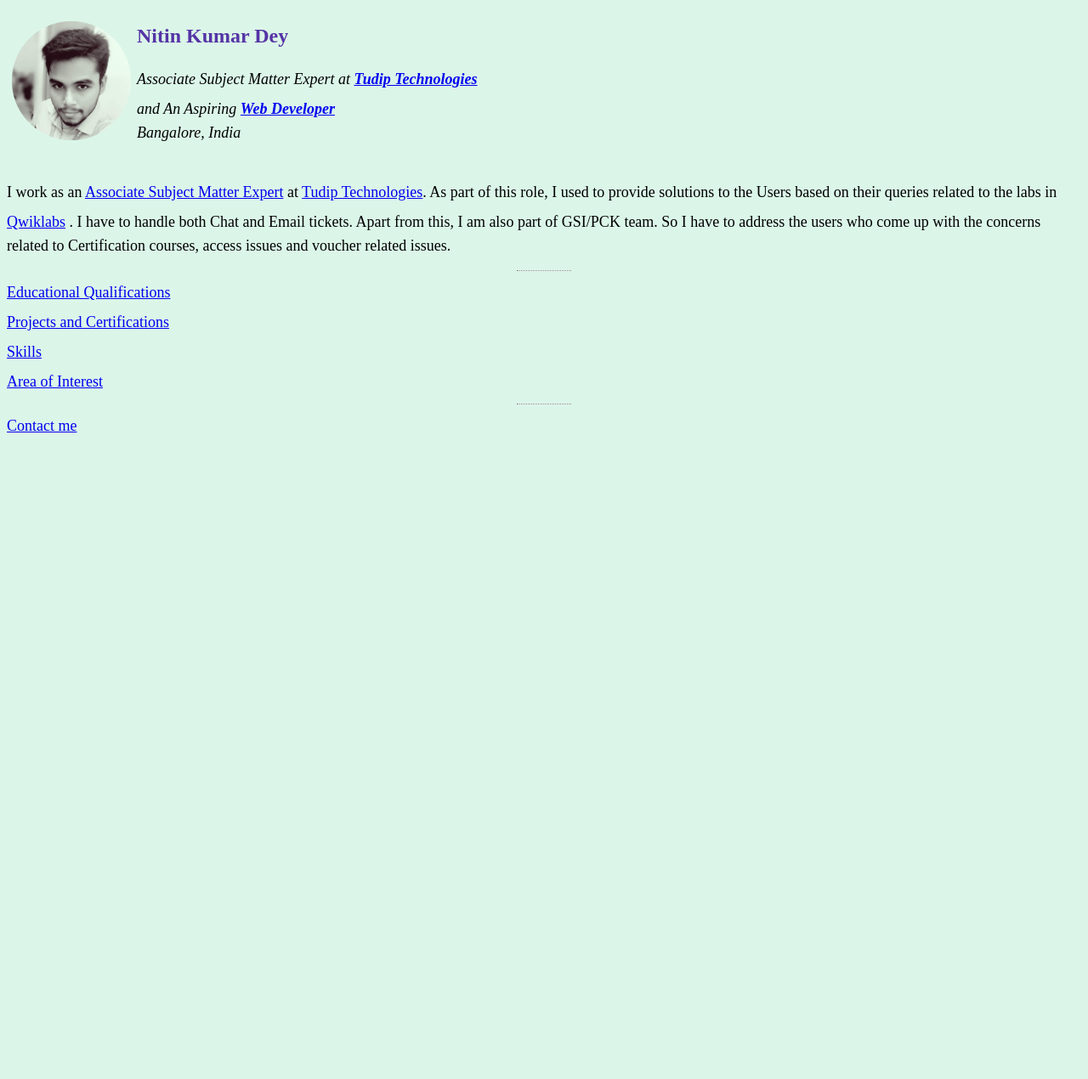
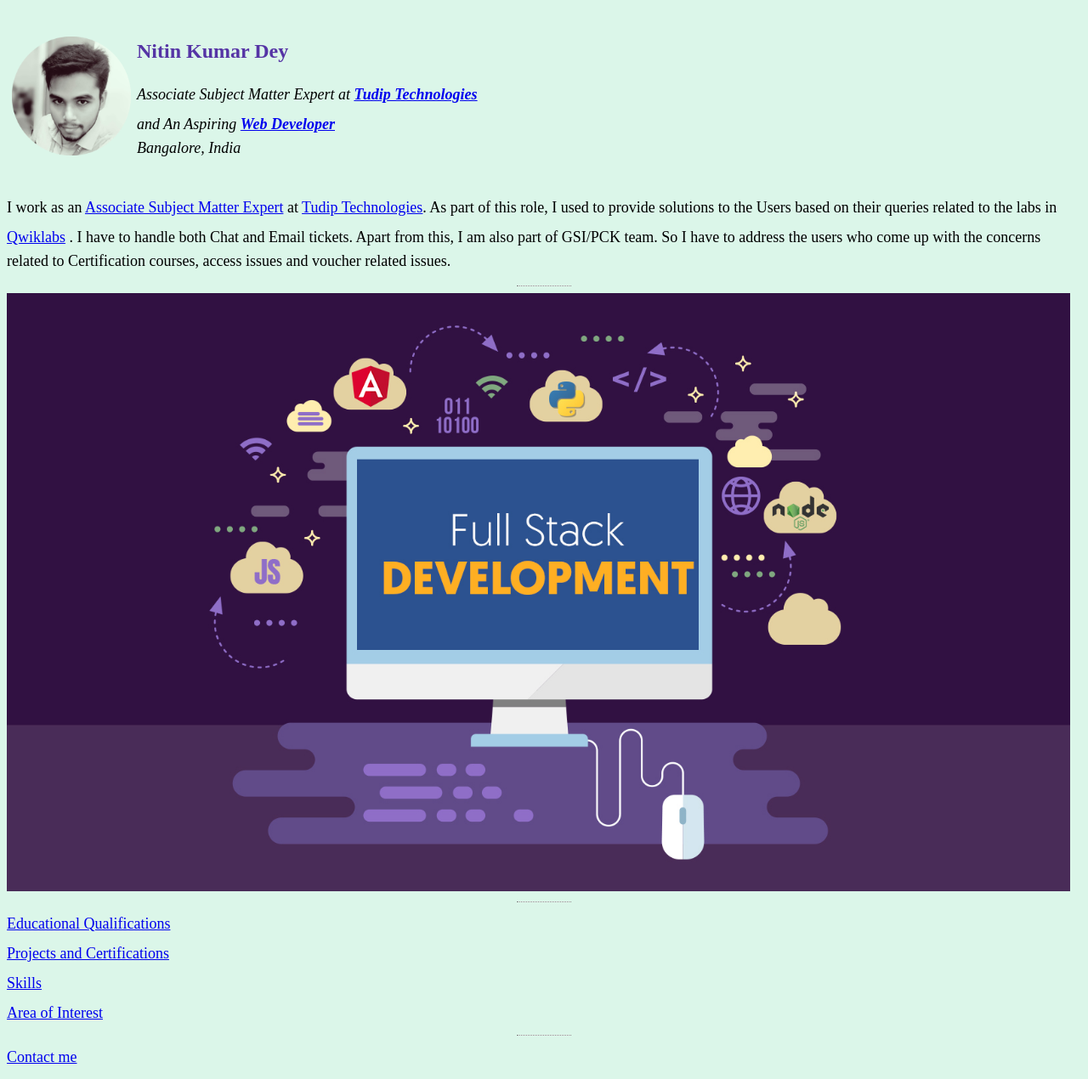
Before and after one commit to nkdey14/Personal-website, a plain HTML site: page index.html in a window 1280 px wide. Shown: the part 5-1275 px from the top of the page at 85% size. Before the commit the page ends 800 px from the top, so only its background shows below. Drawn offline with Linux system fonts and the light colour scheme.

Commit message:
Update index.html
updated index.html

```diff
--- a/index.html
+++ b/index.html
@@ -7,13 +7,14 @@
   <title>Nitin's Personal Site</title>
 
   <link rel="stylesheet" href="css/styles.css">
+  <link rel="icon" href="images/favicon.ico">
 
 </head>
 
 <body>
   <table cellspacing=5>
     <tr>
-      <td> <img src="images\dp.png" height=140px width=140px alt="Nitin's profile picture"> </td>
+      <td> <img src="images\dp.png" height=140px width=140px alt="Nitin's profile picture"> </td><br>
       <td>
         <h2>Nitin Kumar Dey</h2>
         <p><em>Associate Subject Matter Expert at <strong><a href="https://tudip.com/">Tudip Technologies</a></strong><br>
@@ -22,11 +23,20 @@
       </td>
     </tr>
   </table>
+  <div class="top">
 
   <p>I work as an <a href="https://www.thebalancecareers.com/subject-matter-expert-2275099">Associate Subject Matter Expert</a> at <a href="https://tudip.com/">Tudip Technologies</a>. As part of this role, I used to provide solutions to the Users
     based on their queries related to the labs in <a href="https://www.qwiklabs.com/">Qwiklabs</a> . I have to handle both Chat and Email tickets. Apart from
     this, I am also part of GSI/PCK team. So I have to address the users who come up with the concerns related to Certification courses, access issues and voucher related issues.</p>
   <hr>
+    </div>
+
+    <div class="back-image">
+
+      <img class="back" src="images\FullStack.jpg" height="60%" width="99%" alt="background-image">
+      <hr>
+
+    </div>
 
   <a href="education.html">Educational Qualifications</a><br>
   <a href="projects.html">Projects and Certifications</a><br>
```
